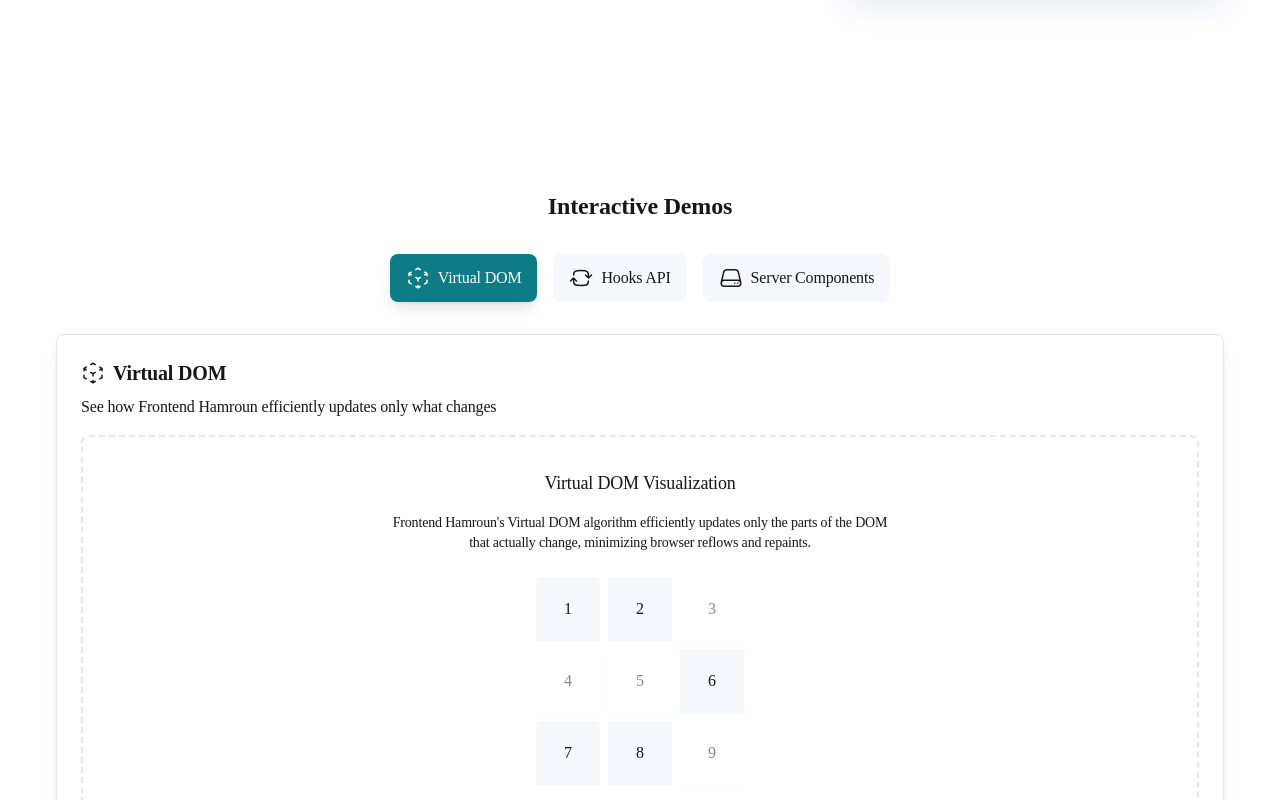
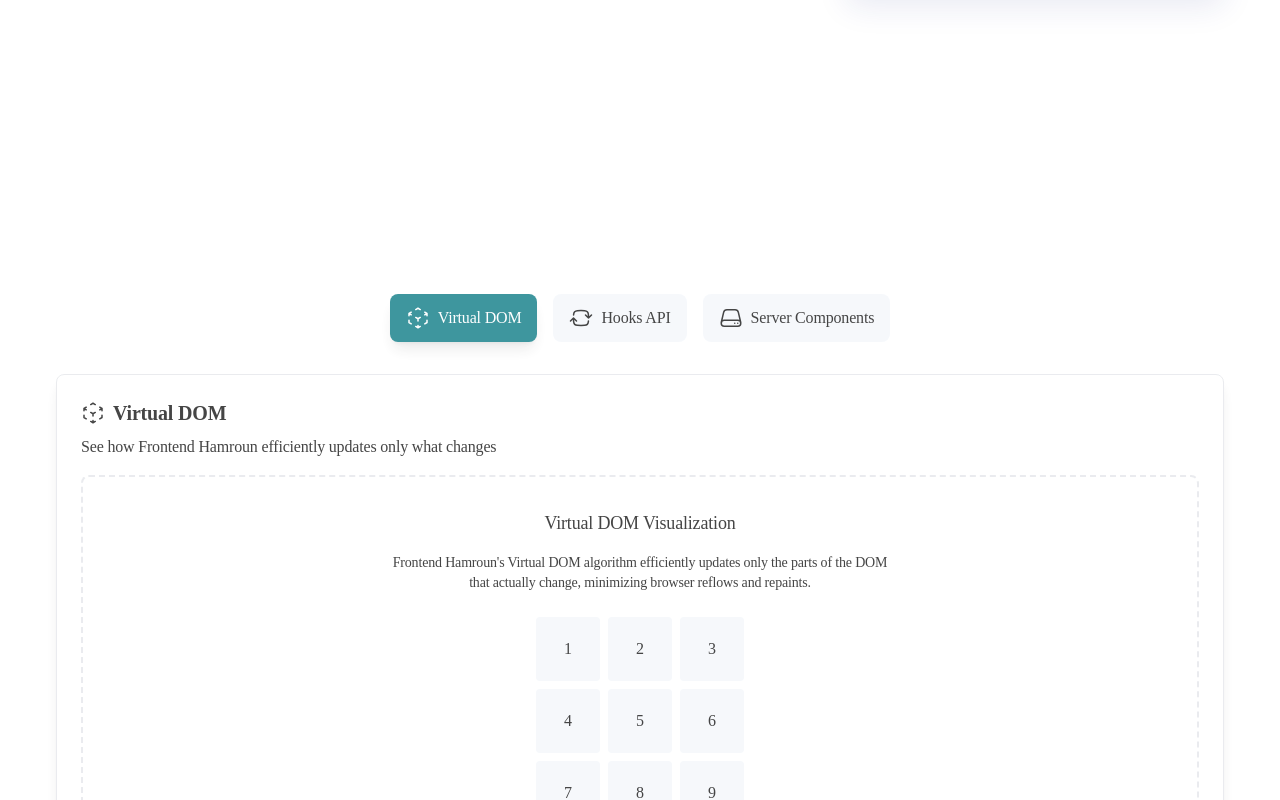
Before and after one commit to mohamedx2/pfe-documantation, a Next.js app: page / in a window 1280 px wide. Shown: the part 920-1720 px from the top of the page. Built offline with nearby package versions, Linux system fonts and the light colour scheme.

Commit message:
fix light and dark

```diff
--- a/src/app/features/page.tsx
+++ b/src/app/features/page.tsx
@@ -27,6 +27,7 @@ import {
 import RevealOnScroll from '@/components/RevealOnScroll';
 import FloatingCard from '@/components/FloatingCard';
 import GlowButton from '@/components/GlowButton';
+import ClientOnly from '@/components/ClientOnly';
 
 type Feature = {
   id: string;
@@ -667,10 +668,10 @@ export function UserProfile({ userId, showDetails, onUserUpdate }: UserProfilePr
                       <div className="text-foreground/50">
                         {activeFeature === 'virtual-dom' && (
                           <div className="text-center">
-                            <h4 className="font-medium mb-2">Virtual DOM Demo</h4>
-                            <p className="max-w-md mx-auto text-sm mb-4">
+                            <h4 className="font-medium mb-2">Virtual DOM Demo</h4>                            <p className="max-w-md mx-auto text-sm mb-4">
                               Interactive visualization showing how Virtual DOM efficiently updates only changed elements
                             </p>
+                            <ClientOnly>
                               <div className="grid grid-cols-3 gap-2 max-w-xs mx-auto">
                                 {Array.from({ length: 9 }).map((_, i) => (
                                   <div
@@ -683,6 +684,7 @@ export function UserProfile({ userId, showDetails, onUserUpdate }: UserProfilePr
                                   </div>
                                 ))}
                               </div>
+                            </ClientOnly>
                           </div>
                         )}
 
--- a/src/app/page.tsx
+++ b/src/app/page.tsx
@@ -36,6 +36,7 @@ import AnimatedCounter from "@/components/AnimatedCounter";
 import CodePlayground from "@/components/CodePlayground";
 import GlowButton from "@/components/GlowButton";
 import { useNavigation } from "@/components/NavigationContext";
+import ClientOnly from "@/components/ClientOnly";
 
 // Animation state reducer
 type AnimationState = {
@@ -396,6 +397,7 @@ export default async function Dashboard() {
                     </div>
 
                     {/* Interactive particle effect */}
+                    <ClientOnly>
                       {!animationState.animationPaused && (
                         <div className="absolute -inset-10 pointer-events-none">
                           {Array.from({ length: animationState.particleIntensity === 'low' ? 5 : (animationState.particleIntensity === 'medium' ? 10 : 20) }).map((_, i) => (
@@ -412,6 +414,7 @@ export default async function Dashboard() {
                           ))}
                         </div>
                       )}
+                    </ClientOnly>
                   </div>
                 </div>
 
@@ -712,6 +715,7 @@ export default async function Dashboard() {
                       minimizing browser reflows and repaints.
                     </p>
                     <div className="flex flex-col items-center gap-4">
+                      <ClientOnly>
                         <div className="grid grid-cols-3 gap-2">
                           {Array.from({ length: 9 }).map((_, i) => (
                             <div
@@ -724,6 +728,7 @@ export default async function Dashboard() {
                             </div>
                           ))}
                         </div>
+                      </ClientOnly>
                       <div className="text-xs text-foreground/60 italic mt-2">
                         Only highlighted nodes are being updated
                       </div>
@@ -794,7 +799,7 @@ export default async function Dashboard() {
       >
         <RevealOnScroll threshold={0.1}>
           <div className={`container mx-auto px-4 transition-all duration-1000 ${
-            isInView.gettingStarted ? 'opacity-100 transform-none' : 'opacity-0 translate-y-10'
+            isInView['getting-started'] ? 'opacity-100 transform-none' : 'opacity-0 translate-y-10'
           }`}>
             <div className="flex flex-col md:flex-row gap-8 items-center mb-12">
               <div className="flex-1">
--- /dev/null
+++ b/src/components/DebugPanel.tsx
@@ -0,0 +1,42 @@
+'use client';
+
+import React from 'react';
+import { useNavigation } from './NavigationContext';
+import { useTheme } from './theme-provider';
+
+/**
+ * Debug panel to help verify that the visibility detection and theme switching are working
+ */
+const DebugPanel: React.FC = () => {
+  const { activeSection, isInView } = useNavigation();
+  const { theme } = useTheme();
+
+  return (
+    <div className="fixed bottom-4 left-4 bg-background border border-primary/20 rounded-lg p-4 shadow-lg z-50 max-w-sm">
+      <h3 className="text-sm font-semibold mb-2 text-primary">Debug Panel</h3>
+
+      <div className="space-y-2 text-xs">
+        <div>
+          <strong>Current Theme:</strong> {theme}
+        </div>
+
+        <div>
+          <strong>Active Section:</strong> {activeSection}
+        </div>
+
+        <div>
+          <strong>Sections in View:</strong>
+          <ul className="mt-1 space-y-1">
+            {Object.entries(isInView).map(([section, visible]) => (
+              <li key={section} className={visible ? 'text-green-600' : 'text-red-600'}>
+                {section}: {visible ? '✓' : '✗'}
+              </li>
+            ))}
+          </ul>
+        </div>
+      </div>
+    </div>
+  );
+};
+
+export default DebugPanel;
--- a/src/components/NavigationContext.tsx
+++ b/src/components/NavigationContext.tsx
@@ -18,12 +18,13 @@ type NavigationContextType = {
 
 const defaultSections: Section[] = [
   { id: 'hero', label: 'Home', url: '/' },
+  { id: 'demos', label: 'Demos', url: '/#demos' },
+  { id: 'getting-started', label: 'Get Started', url: '/#getting-started' },
   { id: 'features', label: 'Features', url: '/#features' },
+  { id: 'community', label: 'Community', url: '/#community' },
+  { id: 'cta', label: 'Get Started', url: '/#cta' },
   { id: 'docs', label: 'Documentation', url: '/docs' },
   { id: 'examples', label: 'Examples', url: '/examples' },
-  { id: 'getting-started', label: 'Get Started', url: '/#getting-started' },
-  { id: 'demos', label: 'Demos', url: '/#demos' },
-  { id: 'community', label: 'Community', url: '/#community' },
   { id: 'arabic-dev', label: 'Arabic Community', url: '/arabic' }
 ];
 
@@ -39,7 +40,9 @@ export const useNavigation = () => useContext(NavigationContext);
 
 export const NavigationProvider: React.FC<{ children: React.ReactNode }> = ({ children }) => {
   const [activeSection, setActiveSection] = useState('hero');
-  const [isInView, setIsInView] = useState<Record<string, boolean>>({});
+  const [isInView, setIsInView] = useState<Record<string, boolean>>({
+    hero: true, // Initialize hero as visible
+  });
 
   // Smooth scroll to section
   const scrollToSection = (id: string) => {
@@ -51,20 +54,20 @@ export const NavigationProvider: React.FC<{ children: React.ReactNode }> = ({ ch
       window.scrollTo({ top: 0, behavior: 'smooth' });
       setActiveSection('hero');
     }
-  };
-
-  // Track section visibility
+  };  // Track section visibility
   useEffect(() => {
     const observer = new IntersectionObserver(
       (entries) => {
         entries.forEach((entry) => {
           const id = entry.target.id;
+          const isIntersecting = entry.isIntersecting;
+
           setIsInView(prev => ({
             ...prev,
-            [id]: entry.isIntersecting
+            [id]: isIntersecting
           }));
 
-          if (entry.isIntersecting && entry.intersectionRatio > 0.5) {
+          if (isIntersecting && entry.intersectionRatio > 0.3) {
             setActiveSection(id);
 
             // Update URL hash without scrolling
@@ -79,16 +82,51 @@ export const NavigationProvider: React.FC<{ children: React.ReactNode }> = ({ ch
           }
         });
       },
-      { threshold: [0.2, 0.5] }
+      {
+        threshold: [0, 0.1, 0.3, 0.5], // Multiple thresholds for better detection
+        rootMargin: '-10% 0px -10% 0px' // Trigger when element is 10% into viewport
+      }
     );
 
-    // Observe all sections
-    document.querySelectorAll('section[id]').forEach(section => {
-      observer.observe(section);
-    });
+    // Function to observe sections with retry logic
+    const observeSections = () => {
+      const sections = document.querySelectorAll('section[id]');
+      console.log('Found sections:', sections.length);
+
+      if (sections.length === 0) {
+        // Retry after a short delay if no sections found
+        setTimeout(observeSections, 500);
+        return;
+      }
+
+      sections.forEach(section => {
+        console.log('Observing section:', section.id);
+        observer.observe(section);
+      });
+
+      // Initial visibility check for all sections
+      setTimeout(() => {
+        sections.forEach(section => {
+          const rect = section.getBoundingClientRect();
+          const isVisible = rect.top < window.innerHeight && rect.bottom > 0;
+          setIsInView(prev => ({
+            ...prev,
+            [section.id]: isVisible
+          }));
+        });
+      }, 100);
+    };
+
+    // Start observing
+    if (document.readyState === 'loading') {
+      document.addEventListener('DOMContentLoaded', observeSections);
+    } else {
+      observeSections();
+    }
 
     return () => {
       observer.disconnect();
+      document.removeEventListener('DOMContentLoaded', observeSections);
     };
   }, []);
 
--- /dev/null
+++ b/src/components/SectionTester.tsx
@@ -0,0 +1,30 @@
+'use client';
+
+import { useNavigation } from './NavigationContext';
+import { useEffect } from 'react';
+
+const SectionTester = () => {
+  const { isInView } = useNavigation();
+
+  useEffect(() => {
+    // Log current section visibility every 2 seconds for debugging
+    const interval = setInterval(() => {
+      console.log('Current section visibility:', isInView);
+
+      // Also check DOM elements
+      const sections = document.querySelectorAll('section[id]');
+      console.log('DOM sections found:', sections.length);
+      sections.forEach(section => {
+        const rect = section.getBoundingClientRect();
+        const isVisible = rect.top < window.innerHeight && rect.bottom > 0;
+        console.log(`Section ${section.id}: DOM visible=${isVisible}, isInView=${isInView[section.id]}`);
+      });
+    }, 2000);
+
+    return () => clearInterval(interval);
+  }, [isInView]);
+
+  return null; // This component doesn't render anything visible
+};
+
+export default SectionTester;
--- /dev/null
+++ b/src/components/SimpleDebugPanel.tsx
@@ -0,0 +1,63 @@
+'use client';
+
+import { useTheme } from 'next-themes';
+import { useNavigation } from './NavigationContext';
+import { useEffect, useState } from 'react';
+
+export default function SimpleDebugPanel() {
+  const { theme } = useTheme();
+  const { isInView, activeSection } = useNavigation();
+  const [mounted, setMounted] = useState(false);
+  const [sectionsFound, setSectionsFound] = useState(0);
+
+  useEffect(() => {
+    setMounted(true);
+
+    // Count sections for debugging
+    const sections = document.querySelectorAll('section[id]');
+    setSectionsFound(sections.length);
+  }, []);
+
+  if (!mounted) return null;
+
+  const visibleCount = Object.values(isInView).filter(Boolean).length;
+  const totalSections = Object.keys(isInView).length;
+
+  return (
+    <div className="fixed bottom-4 right-4 bg-background/95 backdrop-blur-sm border border-border rounded-lg p-3 text-xs font-mono shadow-lg z-50 max-w-xs">
+      <div className="mb-2 font-semibold text-foreground">🐛 Debug Panel</div>
+
+      <div className="space-y-1 text-foreground/80">
+        <div>
+          <span className="text-foreground/60">Theme:</span> <span className="text-blue-500">{theme}</span>
+        </div>
+
+        <div>
+          <span className="text-foreground/60">Active:</span> <span className="text-green-500">{activeSection}</span>
+        </div>
+
+        <div>
+          <span className="text-foreground/60">DOM Sections:</span> {sectionsFound}
+        </div>
+
+        <div>
+          <span className="text-foreground/60">Visibility:</span> {visibleCount}/{totalSections}
+        </div>
+
+        <div className="mt-2 max-h-24 overflow-y-auto">
+          <div className="text-foreground/60 text-[10px]">Section Status:</div>
+          {Object.entries(isInView).map(([section, visible]) => (
+            <div key={section} className="ml-2 text-[10px]">
+              <span className={visible ? 'text-green-500' : 'text-red-500'}>
+                {visible ? '✓' : '✗'}
+              </span>
+              <span className={visible ? 'text-green-400' : 'text-foreground/50'}>
+                {section}
+              </span>
+            </div>
+          ))}
+        </div>
+      </div>
+    </div>
+  );
+}
--- /dev/null
+++ b/src/components/VisibilityDebugger.tsx
@@ -0,0 +1,25 @@
+// filepath: c:\Users\hamro\Documents\work\pfe-documantation\src\components\VisibilityDebugger.tsx
+'use client';
+
+import { useNavigation } from './NavigationContext';
+
+export default function VisibilityDebugger() {
+  const { isInView, activeSection } = useNavigation();
+
+  return (
+    <div className="fixed top-4 right-4 bg-background/90 backdrop-blur border rounded-lg p-4 text-xs z-50 max-w-xs">
+      <h3 className="font-bold mb-2">Section Visibility Debug</h3>
+      <div className="space-y-1">
+        <div>Active: <span className="text-green-500">{activeSection}</span></div>
+        {Object.entries(isInView).map(([section, visible]) => (
+          <div key={section} className="flex justify-between">
+            <span>{section}:</span>
+            <span className={visible ? 'text-green-500' : 'text-red-500'}>
+              {visible ? '✓' : '✗'}
+            </span>
+          </div>
+        ))}
+      </div>
+    </div>
+  );
+}
```
Also changed, not shown: src/components/ThemeSwitcher.tsx (+16 -7 lines), src/components/theme-provider.tsx (+29 -6 lines). Lines whose indentation alone changed are shown as unchanged.
